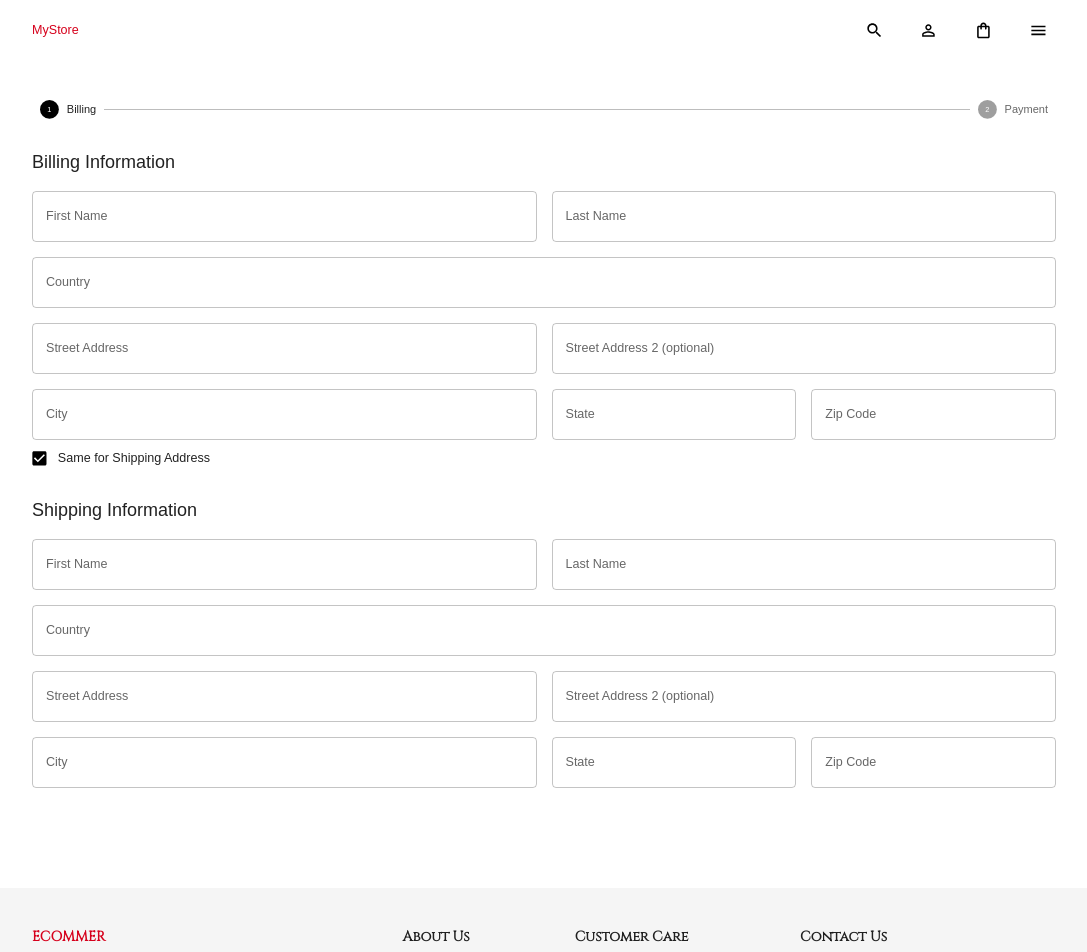
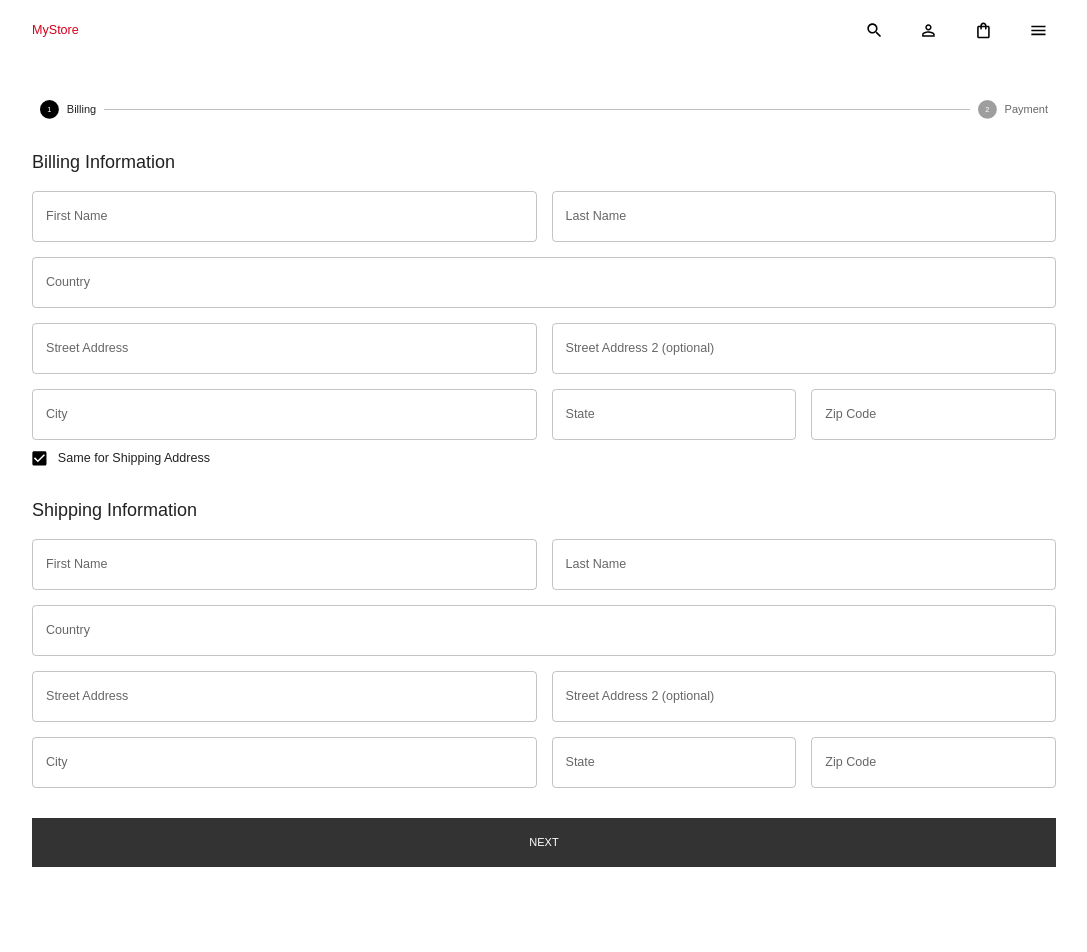
Before and after one commit to SZwerling/ecommerce, a React (Create React App) app: page /checkout in a window 1280 px wide. Shown: the top 952 px of the page, without its empty margins (96-1183 px from the left). Built offline with nearby package versions, Linux system fonts and the light colour scheme; a web font is replaced by a local one.

Commit message:
next and payment logic in Checkout and payment comp

```diff
--- a/src/scenes/checkout/Checkout.jsx
+++ b/src/scenes/checkout/Checkout.jsx
@@ -1,10 +1,11 @@
-import { useSelector } from 'react-redux'
-import { Box, Button, Stepper, Step, StepLabel } from '@mui/material'
-import { Formik } from 'formik'
-import { useState } from 'react'
-import * as yup from 'yup'
-import Shipping from './Shipping'
-import { shades } from '../../theme'
+import { useSelector } from "react-redux";
+import { Box, Button, Stepper, Step, StepLabel } from "@mui/material";
+import { Formik } from "formik";
+import { useState } from "react";
+import * as yup from "yup";
+import Shipping from "./Shipping";
+import Payment from "./Payment"
+import { shades } from "../../theme";
 
 const initialValues = {
    billingAddress: {
@@ -15,7 +16,7 @@
       street2: "",
       city: "",
       state: "",
-    zipCode: ""
+      zipCode: "",
    },
    shippingAddress: {
       isSameAddess: true,
@@ -26,13 +27,14 @@
       street2: "",
       city: "",
       state: "",
-    zipCode: ""
+      zipCode: "",
    },
    email: "",
-  phoneNumber: ""
-}
+   phoneNumber: "",
+};
 
-const checkoutSchema = [ yup.object().shape({
+const checkoutSchema = [
+   yup.object().shape({
       billingAddress: yup.object().shape({
          firstName: yup.string().required("required"),
          lastName: yup.string().required("required"),
@@ -41,77 +43,97 @@
          street2: yup.string(),
          city: yup.string().required("required"),
          state: yup.string().required("required"),
-    zipCode: yup.string().required("required")
+         zipCode: yup.string().required("required"),
       }),
       shippingAddress: yup.object().shape({
          isSameAddess: yup.boolean(),
-    firstName: yup.string().when(("isSameAddress", {
+         firstName: yup.string().when(
+            ("isSameAddress",
+            {
                is: false,
-      then: yup.string().required("required")
-    })),
-    lastName: yup.string().when(("isSameAddress", {
+               then: yup.string().required("required"),
+            })
+         ),
+         lastName: yup.string().when(
+            ("isSameAddress",
+            {
                is: false,
-      then: yup.string().required("required")
-    })),
-    country: yup.string().when(("isSameAddress", {
+               then: yup.string().required("required"),
+            })
+         ),
+         country: yup.string().when(
+            ("isSameAddress",
+            {
                is: false,
-      then: yup.string().required("required")
-    })),
-    street1: yup.string().when(("isSameAddress", {
+               then: yup.string().required("required"),
+            })
+         ),
+         street1: yup.string().when(
+            ("isSameAddress",
+            {
                is: false,
-      then: yup.string().required("required")
-    })),
+               then: yup.string().required("required"),
+            })
+         ),
          street2: yup.string(),
-    city: yup.string().when(("isSameAddress", {
+         city: yup.string().when(
+            ("isSameAddress",
+            {
                is: false,
-      then: yup.string().required("required")
-    })),
-    state: yup.string().when(("isSameAddress", {
+               then: yup.string().required("required"),
+            })
+         ),
+         state: yup.string().when(
+            ("isSameAddress",
+            {
                is: false,
-      then: yup.string().required("required")
-    })),
-    zipCode: yup.string().when(("isSameAddress", {
+               then: yup.string().required("required"),
+            })
+         ),
+         zipCode: yup.string().when(
+            ("isSameAddress",
+            {
                is: false,
-      then: yup.string().required("required")
-    }))
+               then: yup.string().required("required"),
             })
+         ),
+      }),
    }),
    yup.object().shape({
       email: yup.string().required("required"),
       phoneNumber: yup.string().required("required"),
-})
-]
+   }),
+];
 
 const Checkout = () => {
-  const [activeStep, setActiveStep] = useState(0)
-  const cart = useSelector((state) => state.cart.cart)
+   const [activeStep, setActiveStep] = useState(0);
+   const cart = useSelector((state) => state.cart.cart);
    const isFirstStep = activeStep === 0;
    const isSecondStep = activeStep === 1;
 
-  const handleFormSubmit = async(values, actions) => {
-    setActiveStep(activeStep + 1)
+   const handleFormSubmit = async (values, actions) => {
+      setActiveStep(activeStep + 1);
 
       // COPIES BILLING ADDRESS ONTO SHIPPING
-    if(isFirstStep && values.shippingAddress.isSameAddess){
+      if (isFirstStep && values.shippingAddress.isSameAddess) {
          actions.setFieldValue("shippingAddress", {
-        ...values.billingAddress, isSameAddess: true
-      })
+            ...values.billingAddress,
+            isSameAddess: true,
+         });
       }
 
-    if(isSecondStep){
-      makePayment(values)
+      if (isSecondStep) {
+         makePayment(values);
       }
 
       actions.setTouched({});
-  }
+   };
 
-  async function makePayment(values){
-
-  }
+   async function makePayment(values) {}
 
    return (
       <Box width="80%" m="100px auto">
-      <Stepper activeStep={activeStep} sx={{m: "20px 0"}}>
+         <Stepper activeStep={activeStep} sx={{ m: "20px 0" }}>
             <Step>
                <StepLabel>Billing</StepLabel>
             </Step>
@@ -120,7 +142,8 @@
             </Step>
          </Stepper>
          <Box>
-        <Formik onSubmit={handleFormSubmit}
+            <Formik
+               onSubmit={handleFormSubmit}
                initialValues={initialValues}
                validationSchema={checkoutSchema[activeStep]}
             >
@@ -131,7 +154,7 @@
                   handleBlur,
                   handleChange,
                   handleSubmit,
-            setFieldValue
+                  setFieldValue,
                }) => (
                   <form onSubmit={handleSubmit}>
                      {isFirstStep && (
@@ -144,12 +167,61 @@
                            setFieldValue={setFieldValue}
                         />
                      )}
+                       {isSecondStep && (
+                        <Payment
+                           values={values}
+                           errors={errors}
+                           touched={touched}
+                           handleBlur={handleBlur}
+                           handleChange={handleChange}
+                           setFieldValue={setFieldValue}
+                        />
+                     )}
+                     <Box
+                        display="flex"
+                        justifyContent="space-between"
+                        gap="50px"
+                     >
+                        {isSecondStep && (
+                           <Button
+                              fullWidth
+                              color="primary"
+                              variant="contained"
+                              sx={{
+                                 backgroundColor: shades.primary[200],
+                                 boxShadow: "none",
+                                 color: "whire",
+                                 borderRadius: 0,
+                                 padding: "15px 40px",
+                              }}
+                              onClick={() => setActiveStep(activeStep - 1)}
+                           >
+                              Back
+                           </Button>
+                        )}
+                        <Button
+                              fullWidth
+                              type="submit"
+                              color="primary"
+                              variant="contained"
+                              sx={{
+                                 backgroundColor: shades.primary[400],
+                                 boxShadow: "none",
+                                 color: "whire",
+                                 borderRadius: 0,
+                                 padding: "15px 40px",
+                              }}
+                              onClick={() => setActiveStep(activeStep - 1)}
+                           >
+                              {isFirstStep ? "Next" : "Place Order"}
+                           </Button>
+                     </Box>
                   </form>
                )}
             </Formik>
          </Box>
       </Box>
-  )
-}
+   );
+};
 
-export default Checkout
+export default Checkout;
--- /dev/null
+++ b/src/scenes/checkout/Payment.jsx
@@ -0,0 +1,41 @@
+import { Box, Typography } from "@mui/material";
+import TextField from "@mui/material/TextField";
+
+const Payment = ({ values, touched, errors, handleBlur, handleChange }) => {
+  return (
+    <Box m="30px 0">
+      {/* CONTACT INFO */}
+      <Box>
+        <Typography sx={{ mb: "15px" }} fontSize="18px">
+          Contact Info
+        </Typography>
+        <TextField
+          fullWidth
+          type="text"
+          label="Email"
+          onBlur={handleBlur}
+          onChange={handleChange}
+          value={values.email}
+          name="email"
+          error={!!touched.email && !!errors.email}
+          helperText={touched.email && errors.email}
+          sx={{ gridColumn: "span 4", marginBottom: "15px" }}
+        />
+        <TextField
+          fullWidth
+          type="text"
+          label="Phone Number"
+          onBlur={handleBlur}
+          onChange={handleChange}
+          value={values.phoneNumber}
+          name="phoneNumber"
+          error={!!touched.phoneNumber && !!errors.phoneNumber}
+          helperText={touched.phoneNumber && errors.phoneNumber}
+          sx={{ gridColumn: "span 4" }}
+        />
+      </Box>
+    </Box>
+  );
+};
+
+export default Payment;
```
Lines whose indentation alone changed are shown as unchanged.
